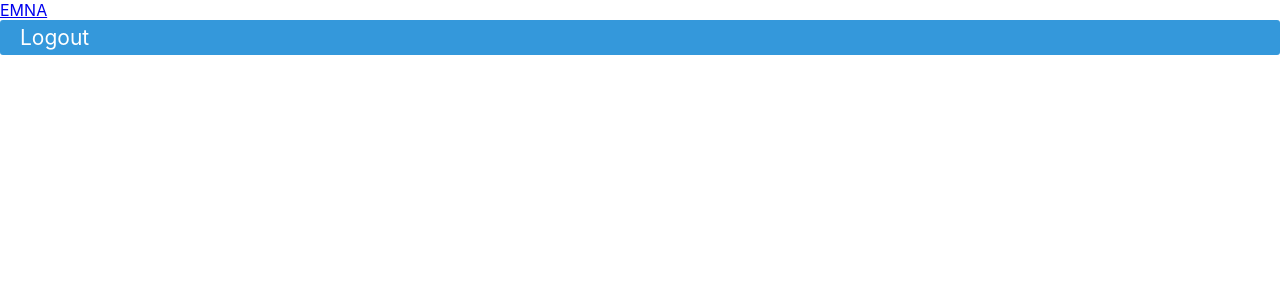
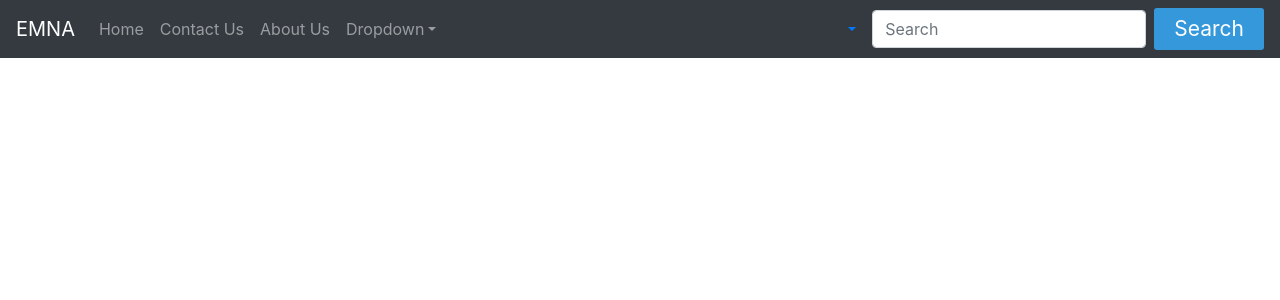
Before and after one commit to eddy62/emna_front_end, a React (Create React App) app: page / in a window 1280 px wide. Shown: the top 300 px of the page. Built offline with nearby package versions, Linux system fonts and the light colour scheme; sample sign-in values are in the browser's storage.

Commit message:
Fix axios et ajout navBar

```diff
--- a/package.json
+++ b/package.json
@@ -7,15 +7,17 @@
     "@testing-library/react": "^9.5.0",
     "@testing-library/user-event": "^7.2.1",
     "axios": "^0.19.2",
+    "bootstrap": "^4.5.0",
     "date-fns": "^2.14.0",
     "formik": "^2.1.5",
     "mdbreact": "./mdbreact-4.20.0.tgz",
     "react": "^16.13.1",
+    "react-bootstrap": "^1.3.0",
     "react-dom": "^16.13.1",
     "react-redux": "^7.2.0",
     "react-router-dom": "^5.2.0",
+    "react-scripts": "3.4.1",
     "react-toastify": "^6.0.5",
-    "react-scripts": "3.4.1",
     "yup": "^0.29.1"
   },
   "scripts": {
--- a/public/index.html
+++ b/public/index.html
@@ -25,6 +25,12 @@
       Learn how to configure a non-root public URL by running `npm run build`.
     -->
     <title>React App</title>
+    <link
+      rel="stylesheet"
+      href="https://maxcdn.bootstrapcdn.com/bootstrap/4.5.0/css/bootstrap.min.css"
+      integrity="sha384-9aIt2nRpC12Uk9gS9baDl411NQApFmC26EwAOH8WgZl5MYYxFfc+NcPb1dKGj7Sk"
+      crossorigin="anonymous"
+    />
   </head>
   <body>
     <noscript>You need to enable JavaScript to run this app.</noscript>
--- a/src/components/home/Home.js
+++ b/src/components/home/Home.js
@@ -1,4 +1,5 @@
 import React, { Component } from "react";
+import NavBar from "./NavBar";
 import TokenService from "../../shared/services/TokenService";
 
 export default class Home extends Component {
@@ -8,15 +9,11 @@ export default class Home extends Component {
   };
   render() {
     return (
-      <header className="navbar navbar-expand-lg navbar-light bg-light">
-        <a className="navbar-brand" href="/">
-          EMNA
-        </a>
+      <NavBar logout={this.logout} />
 
-        <div className="btn btn-primary" onClick={this.logout}>
-          Logout
-        </div>
-      </header>
+      // <div className="btn btn-primary" onClick={this.logout}>
+      //   Logout
+      // </div>
     );
   }
 }
--- /dev/null
+++ b/src/components/home/NavBar.js
@@ -0,0 +1,88 @@
+import React, { Component } from "react";
+import {
+  Nav,
+  Navbar,
+  Form,
+  FormControl,
+  Button,
+  NavDropdown,
+} from "react-bootstrap";
+
+export default class NavBar extends Component {
+  render() {
+    return (
+      <div>
+        <div className="row">
+          <div className="col-md-12">
+            <Navbar bg="dark" variant="dark" expand="lg" sticky="top">
+              <Navbar.Brand href="#home">EMNA</Navbar.Brand>
+
+              <Navbar.Toggle aria-controls="basic-navbar-nav" />
+
+              <Navbar.Collapse id="basic-navbar-nav">
+                <Nav className="mr-auto">
+                  <Nav.Link href="/">Home</Nav.Link>
+
+                  <Nav.Link href="/about-us">Contact Us</Nav.Link>
+
+                  <Nav.Link href="/contact-us">About Us</Nav.Link>
+
+                  <NavDropdown title="Dropdown" id="basic-nav-dropdown">
+                    <NavDropdown.Item href="#action/3.1">
+                      Action
+                    </NavDropdown.Item>
+
+                    <NavDropdown.Item href="#action/3.2">
+                      Another action
+                    </NavDropdown.Item>
+
+                    <NavDropdown.Item href="#action/3.3">
+                      Something
+                    </NavDropdown.Item>
+
+                    <NavDropdown.Divider />
+
+                    <NavDropdown.Item href="#action/3.4">
+                      Separated link
+                    </NavDropdown.Item>
+                  </NavDropdown>
+                </Nav>
+                <NavDropdown title="" id="basic-nav-dropdown">
+                  <NavDropdown.Item href="#action/3.1">Action</NavDropdown.Item>
+
+                  <NavDropdown.Item href="#action/3.2">
+                    Another action
+                  </NavDropdown.Item>
+
+                  <NavDropdown.Item href="#action/3.3">
+                    Something
+                  </NavDropdown.Item>
+
+                  <NavDropdown.Divider />
+
+                  <NavDropdown.Item
+                    href="#action/3.4"
+                    onClick={this.props.logout}
+                  >
+                    Deconnexion
+                  </NavDropdown.Item>
+                </NavDropdown>
+                <Form inline>
+                  <FormControl
+                    type="text"
+                    placeholder="Search"
+                    className="mr-sm-2"
+                  />
+
+                  <Button variant="outline-success">Search</Button>
+                </Form>
+              </Navbar.Collapse>
+            </Navbar>
+
+            <br />
+          </div>
+        </div>
+      </div>
+    );
+  }
+}
--- a/src/components/login/Login.js
+++ b/src/components/login/Login.js
@@ -3,11 +3,20 @@ import loginImg from "../../login.svg";
 import { Formik } from "formik";
 import AxiosCenter from "../../shared/services/AxiosCenter";
 import { withRouter } from "react-router-dom";
+import TokenService from "../../shared/services/TokenService";
 
 export class Login extends React.Component {
   submit = (values) => {
-    AxiosCenter.authenticate(values);
-    this.props.history.push("/");
+    AxiosCenter.authenticate(values)
+      .then((response) => {
+        if (response.status === 200) {
+          TokenService.connexion(response.data); //pour le token
+          this.props.history.push("/");
+        }
+      })
+      .catch((error) => {
+        console.log("User non reconnu");
+      });
   };
 
   //   console.log(response);
--- a/src/shared/services/AxiosCenter.js
+++ b/src/shared/services/AxiosCenter.js
@@ -1,17 +1,12 @@
 import ApiBackEnd from "./../config/ApiBackEnd";
-import TokenService from "./TokenService";
 
 const AxiosCenter = {
   authenticate(values) {
-    ApiBackEnd({
+    return ApiBackEnd({
       method: "post",
       url: "/authenticate",
       data: values,
-    })
-      .then((response) => {
-        TokenService.connexion(response.data);
-      })
-      .catch((error) => console.log("User non reconnu TODO"));
+    });
   },
 
   getCurrentUser() {
```
Also changed, not shown: 1 other file (tests, documents, lock files or other folders).
